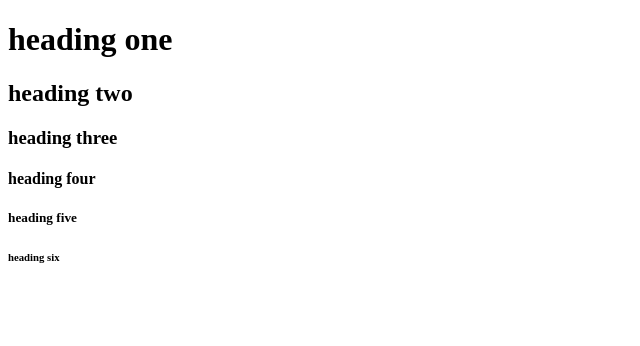
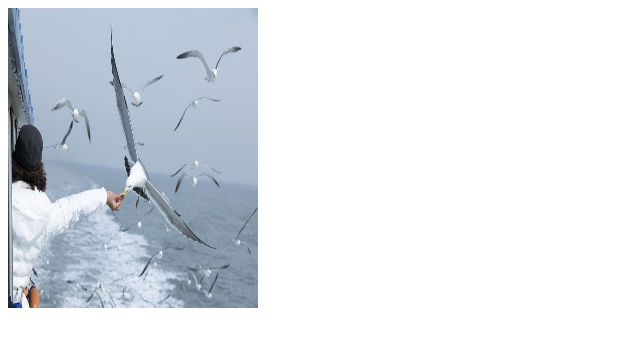
Before and after one commit to pshadikbasha/html_css_john_smilga, a plain HTML site: page john_smilga/index.html in a window 1280 px wide. Shown: the whole page, without its empty margins (0-640 px from the left). Drawn offline with Linux system fonts and the light colour scheme.

Commit message:
images learned

```diff
--- a/john_smilga/index.html
+++ b/john_smilga/index.html
@@ -7,11 +7,11 @@
     <title>Document</title>
   </head>
   <body>
-    <h1>heading one</h1>
-    <h2>heading two</h2>
-    <h3>heading three</h3>
-    <h4>heading four</h4>
-    <h5>heading five</h5>
-    <h6>heading six</h6>
+    <img
+      src="../images/seagull.jpg"
+      alt="seagull dude"
+      width="250"
+      height="300"
+    />
   </body>
 </html>
```
